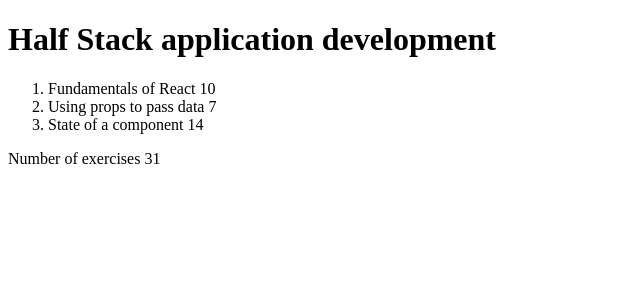
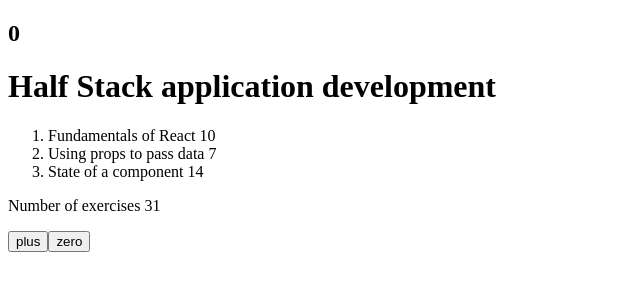
Before and after one commit to samad-nkarimi/samad-nkarimi.github.io, a React (Create React App) app in the folder part1/: page / in a window 1280 px wide. Shown: the top 300 px of the page, without its empty margins (0-640 px from the left). Built offline with nearby package versions, Linux system fonts and the light colour scheme.

Commit message:
part1 ex 1.1-1.5

```diff
--- a/part1/src/App.js
+++ b/part1/src/App.js
@@ -1,3 +1,5 @@
+import { useState } from "react";
+
 const Header = (props) => {
   return <h1>{props.course}</h1>;
 };
@@ -21,15 +23,23 @@ const Part = (props) => {
 };
 
 const Total = (props) => {
+  const text = "Number of exercises";
+  const exercises =
+    props.parts[0].exercises +
+    props.parts[1].exercises +
+    props.parts[2].exercises;
   return (
     <p>
-      {props.text} {props.exercises}
+      {text} {exercises}
     </p>
   );
 };
 
 const App = () => {
-  const course = "Half Stack application development";
+  const [counter, setCounter] = useState(0);
+
+  // setTimeout(() => setCounter(counter + 1), 1000);
+
   const part1 = {
     name: "Fundamentals of React",
     exercises: 10,
@@ -42,15 +52,20 @@ const App = () => {
     name: "State of a component",
     exercises: 14,
   };
+  const parts = [part1, part2, part3];
+  const course = {
+    name: "Half Stack application development",
+    parts: parts,
+  };
 
   return (
     <div>
-      <Header course={course} />
-      <Content parts={[part1, part2, part3]} />
-      <Total
-        text="Number of exercises"
-        exercises={part1.exercises + part2.exercises + part3.exercises}
-      />
+      <h2>{counter}</h2>
+      <Header course={course.name} />
+      <Content parts={course.parts} />
+      <Total parts={course.parts} />
+      <button onClick={() => setCounter(counter + 1)}>plus</button>
+      <button onClick={() => setCounter(0)}>zero</button>
     </div>
   );
 };
```
